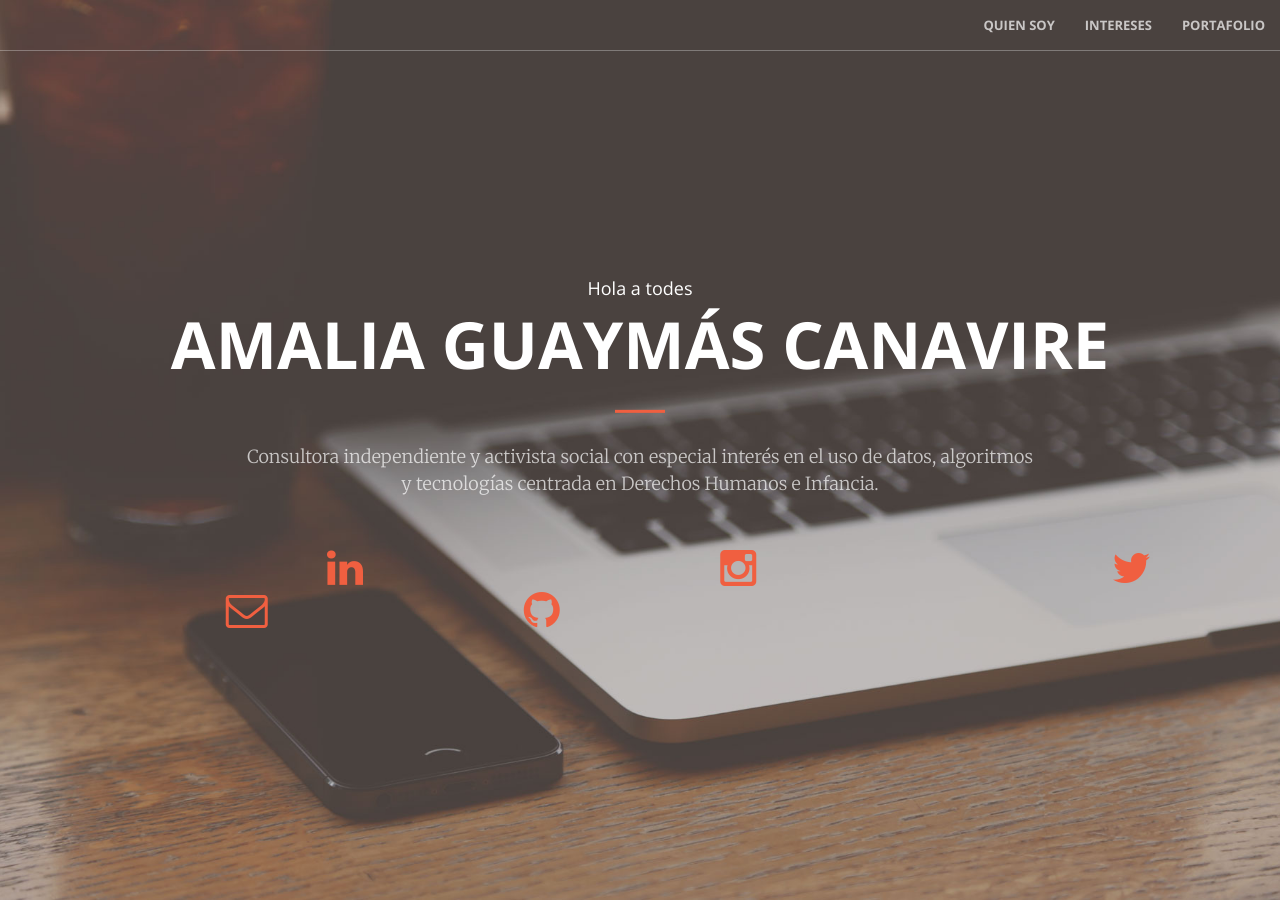
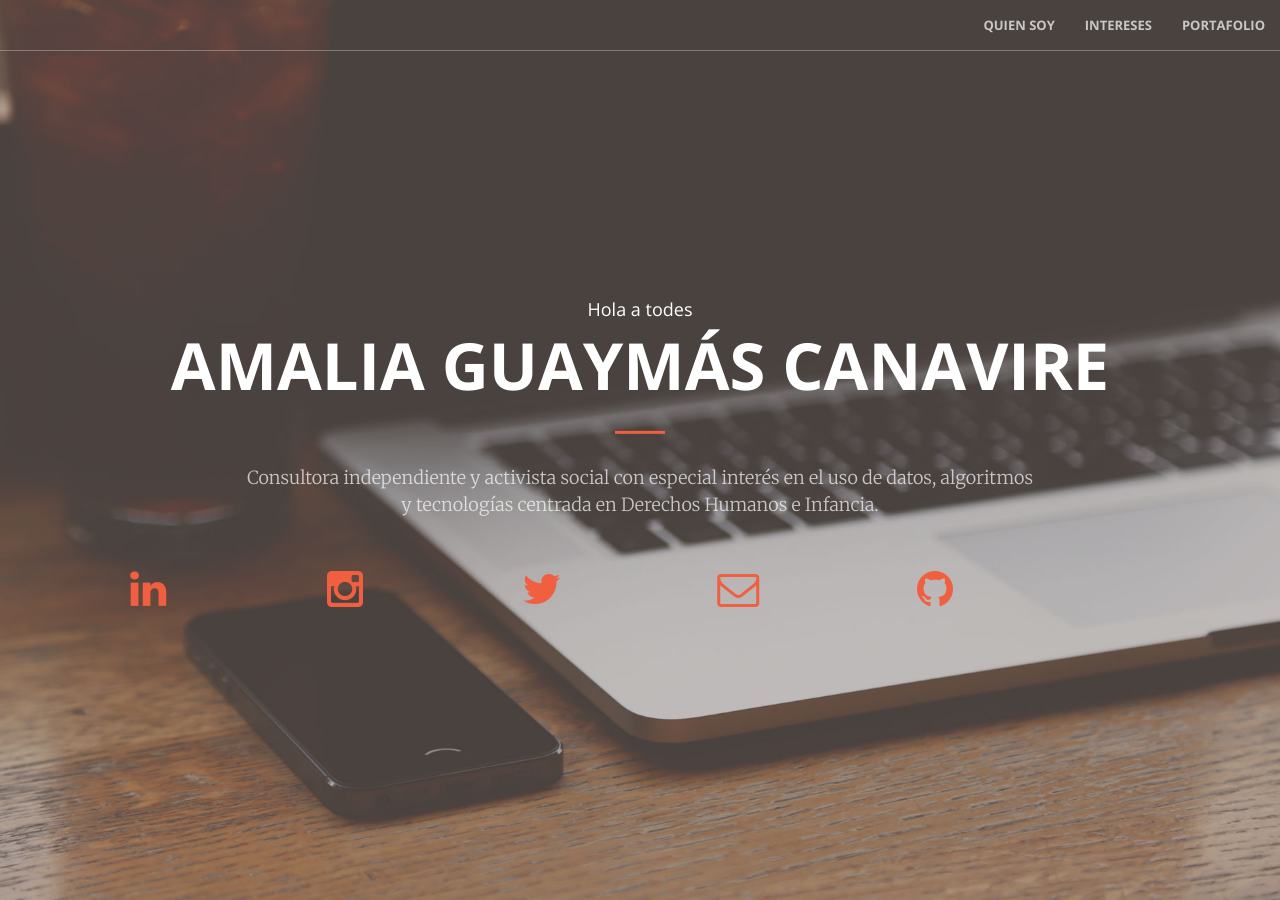
Before and after one commit to AmaliaGuaymasCanavire/amaliaguaymascanavire.github.io, a Jekyll site: the page built from index.html, in a window 1280 px wide and 900 px high. Built offline with Jekyll 4.4.1, drawn with Linux system fonts in a browser that asks for light colours.

Commit message:
template

```diff
--- a/_includes/header.html
+++ b/_includes/header.html
@@ -8,29 +8,29 @@
 
         </div>
 		<div>
-				<div class="col-lg-2 col-lg-offset-2 text-center">
+				<div class="col-lg-2 text-center">
 					<a href="https://www.linkedin.com/in/{{ site.linkedin_username }}">
 						<i class="fa fa-linkedin fa-3x wow bounceIn" data-wow-delay=".1s"></i>
 
 					</a>
 				</div>
 
-				<div class="col-lg-2 col-lg-offset-2 text-center">
+				<div class="col-lg-2  text-center">
 					<a href="https://www.instagram.com/{{ site.ig_username }}">
 						<i class="fa fa-instagram fa-3x wow bounceIn" data-wow-delay=".1s"></i>
 					</a>
 				</div>
- 				<div class="col-lg-2 col-lg-offset-2 text-center">
+ 				<div class="col-lg-2  text-center">
 					<a href="https://twitter.com/{{ site.twitter_username }}">
 						<i class="fa fa-twitter fa-3x wow bounceIn" data-wow-delay=".1s"></i>
 					</a>
 				</div>
-				<div class="col-lg-2 col-lg-offset-1 text-center">
+				<div class="col-lg-2  text-center">
 					<a href="mailto:{{ site.email }}">
 					<i class="fa fa-envelope-o fa-3x wow bounceIn" data-wow-delay=".1s"></i>
 					</a>
 				</div>
-				<div class="col-lg-2 col-lg-offset-1 text-center">
+				<div class="col-lg-2 text-center">
 					<a href="https://github.com/{{ site.github_username }}">
 					<i class="fa fa-github fa-3x wow bounceIn" data-wow-delay=".1s"></i>
 					</a>
```
